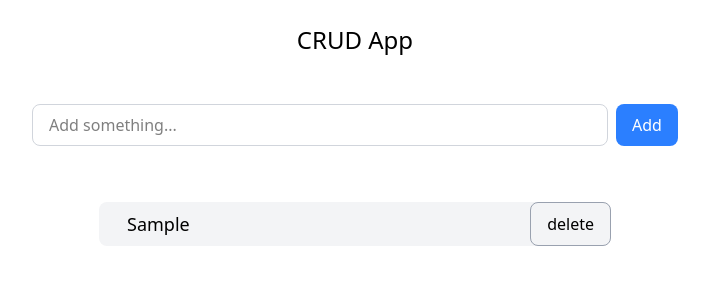
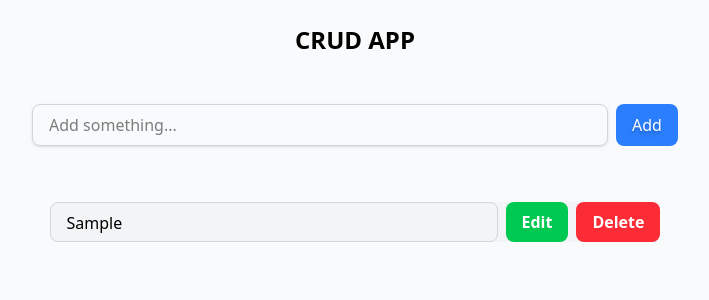
Before and after one commit to Akshay1799/Frontend-features-and-patterns, a React (Vite) app in the folder 01. CRUD features/: page / in a window 1280 px wide. Both pictures are taken after typing "Sample" into the empty fields and a click on the button "Add". Shown: the top 300 px of the page, without its empty margins (285-994 px from the left). Built offline with nearby package versions, Linux system fonts and the light colour scheme.

Commit message:
implemented update logic

```diff
--- a/01. CRUD features/src/CRUD.jsx
+++ b/01. CRUD features/src/CRUD.jsx
@@ -4,6 +4,8 @@ const CRUD = () => {
 
     const [task, setTask] = useState('')
     const [todos, setTodos] = useState([])
+    const [editingIndex, setEditingIndex] = useState(null);
+    const [editValue, setEditValue] = useState('');
 
     // Adding a task
     const handleTasks = (e) => {
@@ -23,22 +25,57 @@ const CRUD = () => {
     const filteredTodos = task.trim() === '' ? todos : todos.filter((todo) => todo.toLowerCase().includes(task.toLowerCase()))
 
     return (
-        <div className='min-h-screen'>
-            <h1 className='my-6 text-2xl text-center'>CRUD App</h1>
+        <div className='min-h-screen bg-gray-50'>
+            <h1 className='pt-6 text-2xl font-bold text-center'>CRUD APP</h1>
             <div className='flex  items-center flex-col mx-auto 0 max-w-6xl my-12 '>
+                {/* Input field to add tasks */}
                 <div className='flex gap-2 '>
-                    <input value={task} onChange={(e) => setTask(e.target.value)} className='min-w-xl px-4 py-2 outline-none border border-gray-300 rounded-lg' type="text" placeholder='Add something...' />
-                    <button onClick={handleTasks} className='px-4 py-2 bg-blue-500 hover:bg-blue-700 hover:cursor-pointer duration-300 ease-in border-none text-white border rounded-lg' type='button'>Add</button>
+                    <input value={task} onChange={(e) => setTask(e.target.value)} className='min-w-xl px-4 py-2 outline-none border border-gray-300 rounded-lg shadow-sm' type="text" placeholder='Add something...' />
+                    <button onClick={handleTasks} className='px-4 py-2 bg-blue-500 hover:bg-blue-700 hover:cursor-pointer duration-300 ease-in border-none text-white border rounded-lg' type='button'><span className='text-shadow-lg'>Add</span></button>
                 </div>
 
                 {/* Here we rendered the list conditionally */}
-                {todos && (
+                {todos.length > 0 && (
                     <div className='mt-12'>
                         <ul>
                             {filteredTodos.map((item, index) => (
-                                <li key={index} className='flex justify-between pl-3  bg-gray-100 my-2 rounded-lg min-w-lg '>
-                                    <span className='text-lg py-2 px-4 '>{item}</span>
-                                    <button onClick={() => handleDelete(index)} className=' px-4 py-2   bg-transparent hover:bg-red-700 hover:text-white hover:border-none hover:cursor-pointer duration-200 ease-in border-gray-400  text-black border rounded-lg' type='button'>delete</button>
+                                <li key={index} className='flex justify-between  bg-gray-100 my-2 rounded-lg min-w-lg '>
+
+                                    {editingIndex === index ? (
+                                        // Input field and buttons for update the tasks
+                                        <div className='flex justify-between min-w-lg'>
+                                            <input value={editValue} onChange={(e) => setEditValue(e.target.value)} className='pl-4 outline-gray-300 border border-gray-300 min-w-md mr-2 rounded-lg' type="text" />
+                                            <div className='flex gap-2'>
+                                                {/* save button */}
+                                                <button onClick={() => {
+                                                    if (editValue.trim() === '') return;
+                                                    const updatedTodos = [...todos]
+                                                    updatedTodos[editingIndex] = editValue;
+                                                    setTodos(updatedTodos)
+                                                    setEditingIndex(null);
+                                                    setEditValue('')
+                                                }} className='text-white bg-green-500 hover:cursor-pointer hover:bg-green-600 px-4 py-2 border-none rounded-lg font-semibold'>Save</button>
+
+                                                {/* cancel button */}
+                                                <button onClick={() => {
+                                                    setEditingIndex(null);
+                                                    setEditValue('');
+                                                }} className='px-4 py-2 bg-red-500 hover:bg-red-700 hover:border-none hover:cursor-pointer duration-200 ease-in border-none rounded-lg text-white font-semibold'>Cancel</button>
+                                            </div>
+                                        </div>
+                                    ) : (
+                                        // Task list
+                                        <div className='flex justify-between  min-w-lg'>
+                                                <span className='text-md pt-2 pl-4 min-w-md mr-2 border border-gray-300 outline-none rounded-lg '>{item}</span>
+                                                <div className='flex gap-2'>
+                                                    <button onClick={() => {
+                                                        setEditingIndex(index)
+                                                        setEditValue(item)
+                                                    }} className='text-white bg-green-500 hover:cursor-pointer hover:bg-green-600 px-4 py-2 border-none rounded-lg font-semibold'>Edit</button>
+                                                    <button onClick={() => handleDelete(index)} className='px-4 py-2 bg-red-500 hover:bg-red-700 hover:border-none hover:cursor-pointer duration-200 ease-in border-none rounded-lg text-white font-semibold' type='button'>Delete</button>
+                                                </div>
+                                        </div>
+                                    )}
                                 </li>
 
                             ))}
```
